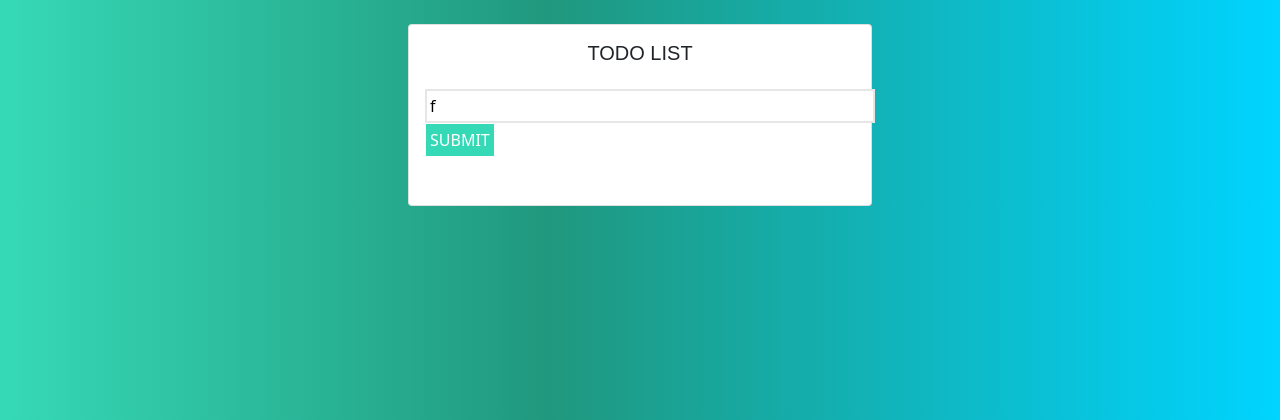
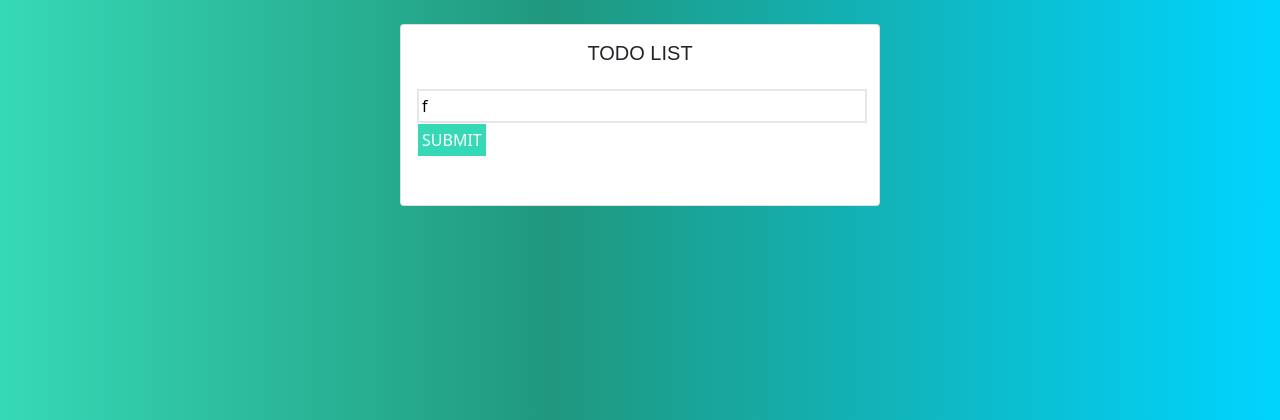
Before and after one commit to AthifSaheer/caprimul-machine-test, a Django app: page /edit/33/ in a window 1280 px wide. Shown: the top 420 px of the page. Run offline with Django 3.2, Linux system fonts and the light colour scheme; data comes from the database, SQL or seed files in the repository; both versions use the stored data as it was after the commit; some libraries are stand-ins or nearby versions.

Commit message:
ui changed 001

```diff
--- a/static/css/style.css
+++ b/static/css/style.css
@@ -60,6 +60,6 @@ input {
     display: flex;
 }
 
-.task-wrapper {
-
+.textdiv {
+    width: 430px;
 }
--- a/templates/home.html
+++ b/templates/home.html
@@ -4,7 +4,7 @@
 
 <div class="container mt-4">
 
-    <div class="card" style="width: 29rem; margin: auto;">
+    <div class="card" style="width: 30rem; margin: auto;">
         <div class="card-body">
             <h5 class="card-title text-center mb-4">TODO LIST</h5>
 
@@ -19,16 +19,16 @@
 
         <div class="card-body">
 
-            <div class="task-wrappr">
+            <div class="">
                 {% for todo in todos %}
-                    <div class="mt-2 d-flex task-wrapper">
+                    <div class="mt-2 d-flex">
 
                         {% if todo.done == False %}
-                            <div style="min-width: 420px;">
+                            <div class="textdiv">
                                 <p>{{ todo.text }}</p>
                             </div>
                         {% else %}
-                            <div style="min-width: 420px;">
+                            <div class="textdiv">
                                 <strike class="text-warning">{{ todo.text }}</strike>
                             </div>
                         {% endif %}
```
Also changed, not shown: db.sqlite3.
